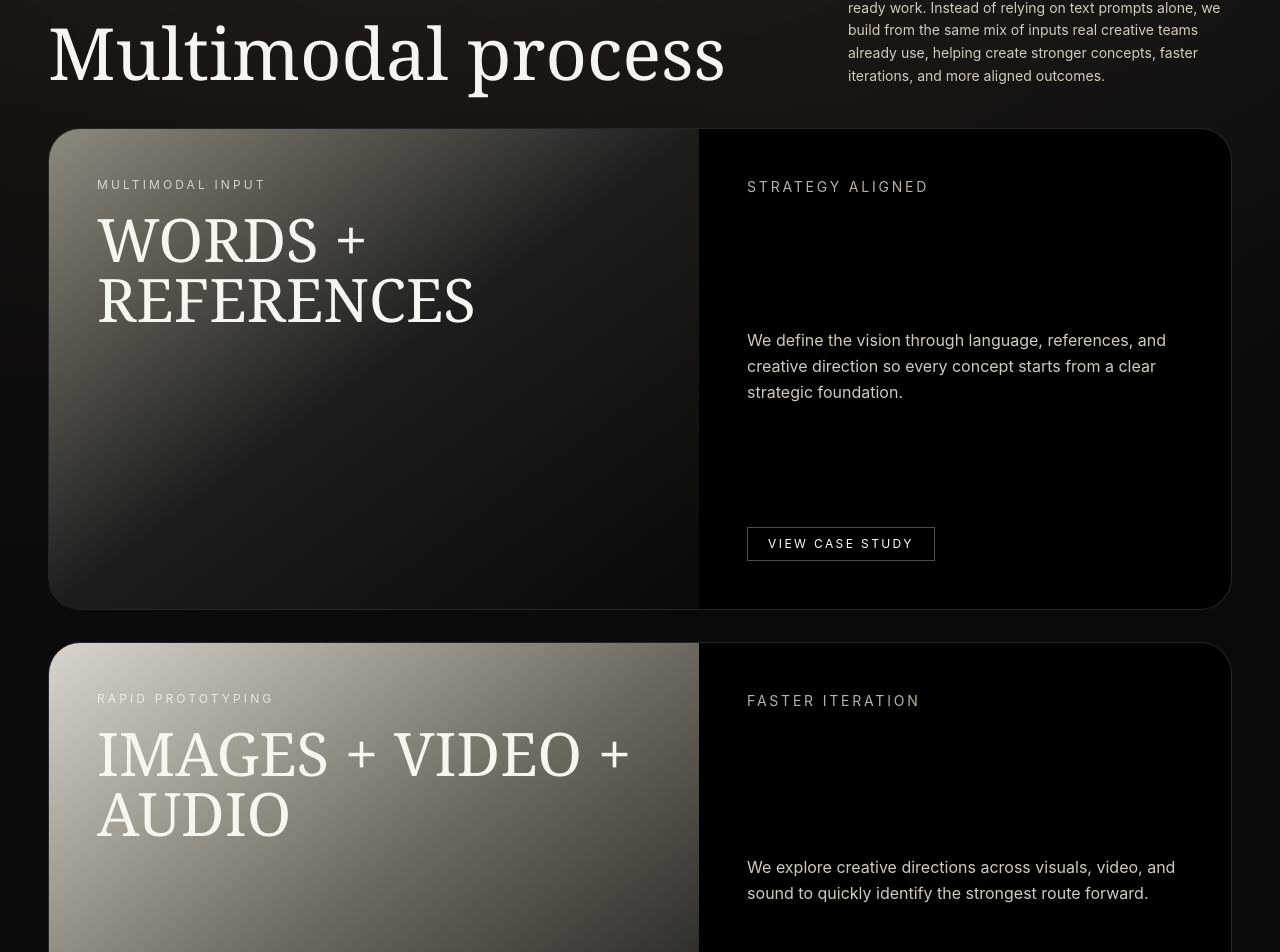
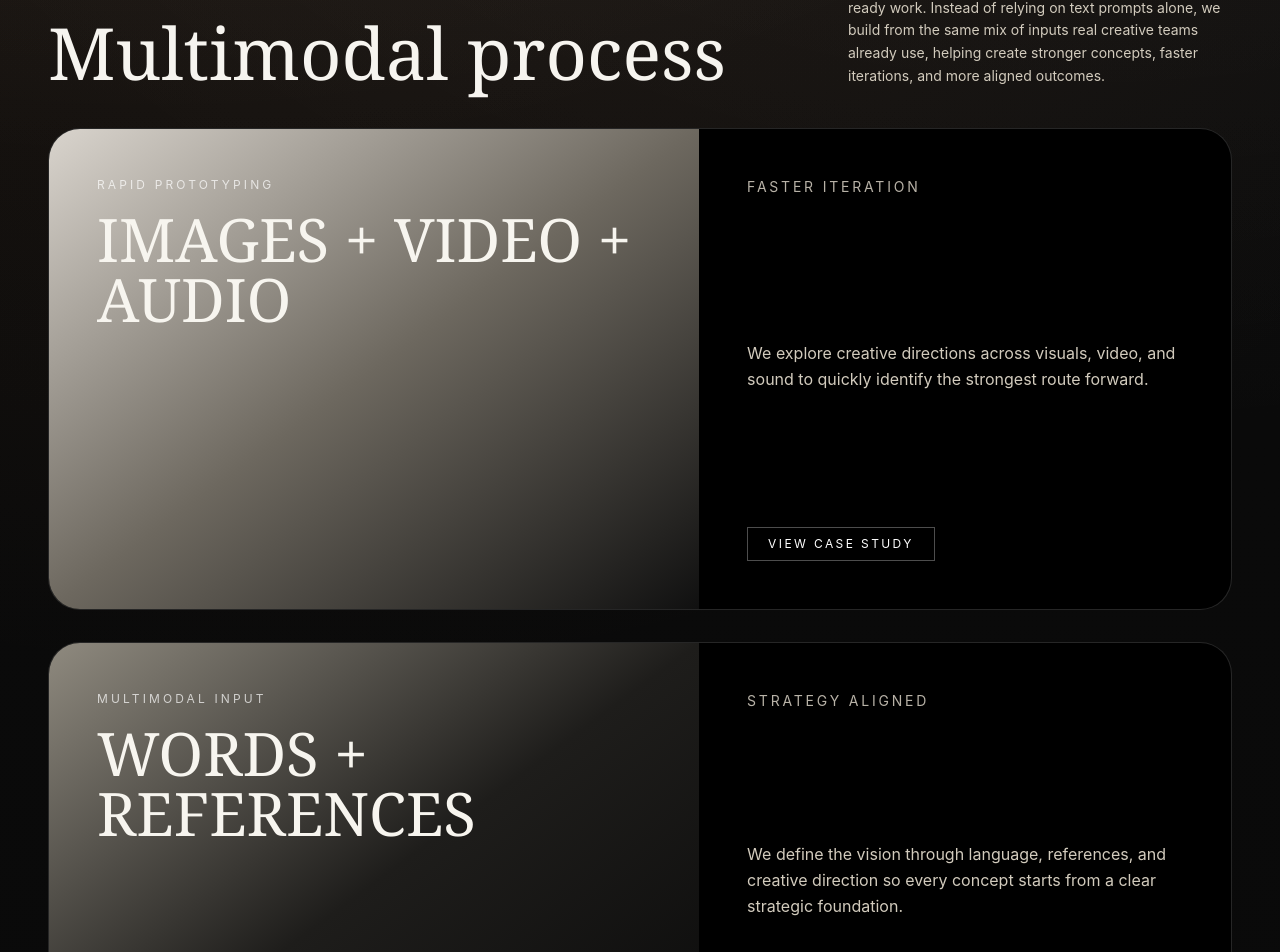
Before and after one commit to bulandun/CreateXDM, a Next.js app: page / in a window 1280 px wide. Shown: the part 1918-2870 px from the top of the page. Built offline with nearby package versions, Linux system fonts and the light colour scheme.

Commit message:
Reorder multimodal process cards

```diff
--- a/app/page.tsx
+++ b/app/page.tsx
@@ -25,20 +25,20 @@ const services = [
 
 const featuredWork = [
   {
+    title: "Images + video + audio",
+    type: "Rapid prototyping",
+    stat: "Faster iteration",
+    summary:
+      "We explore creative directions across visuals, video, and sound to quickly identify the strongest route forward.",
+    tone: "from-[#d9d4cd] via-[#6d685f] to-[#101010]"
+  },
+  {
     title: "Words + references",
     type: "Multimodal input",
     stat: "Strategy aligned",
     summary:
       "We define the vision through language, references, and creative direction so every concept starts from a clear strategic foundation.",
     tone: "from-[#8f8a7f] via-[#1e1d1b] to-[#090909]"
-  },
-  {
-    title: "Images + video + audio",
-    type: "Rapid prototyping",
-    stat: "Faster iteration",
-    summary:
-      "We explore creative directions across visuals, video, and sound to quickly identify the strongest route forward.",
-    tone: "from-[#d9d4cd] via-[#6d685f] to-[#101010]"
   },
   {
     title: "Production-ready output",
```
